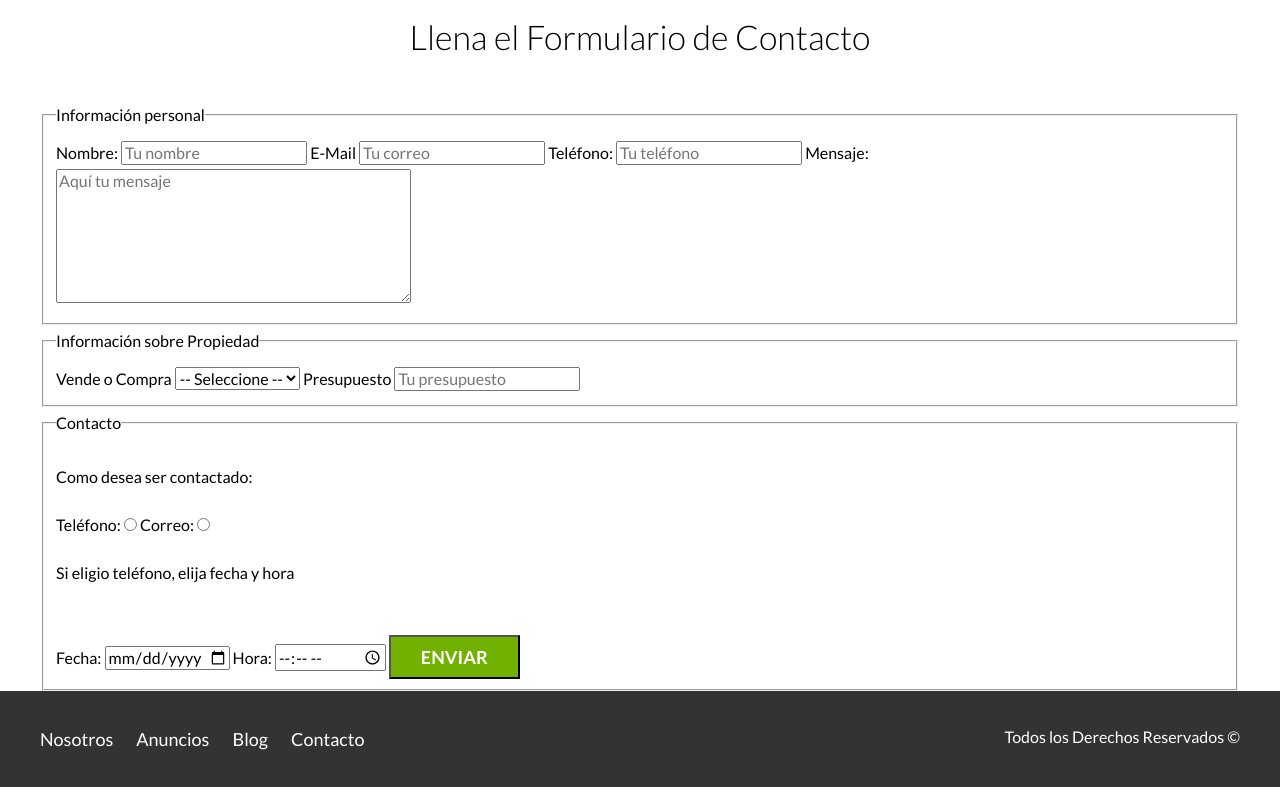
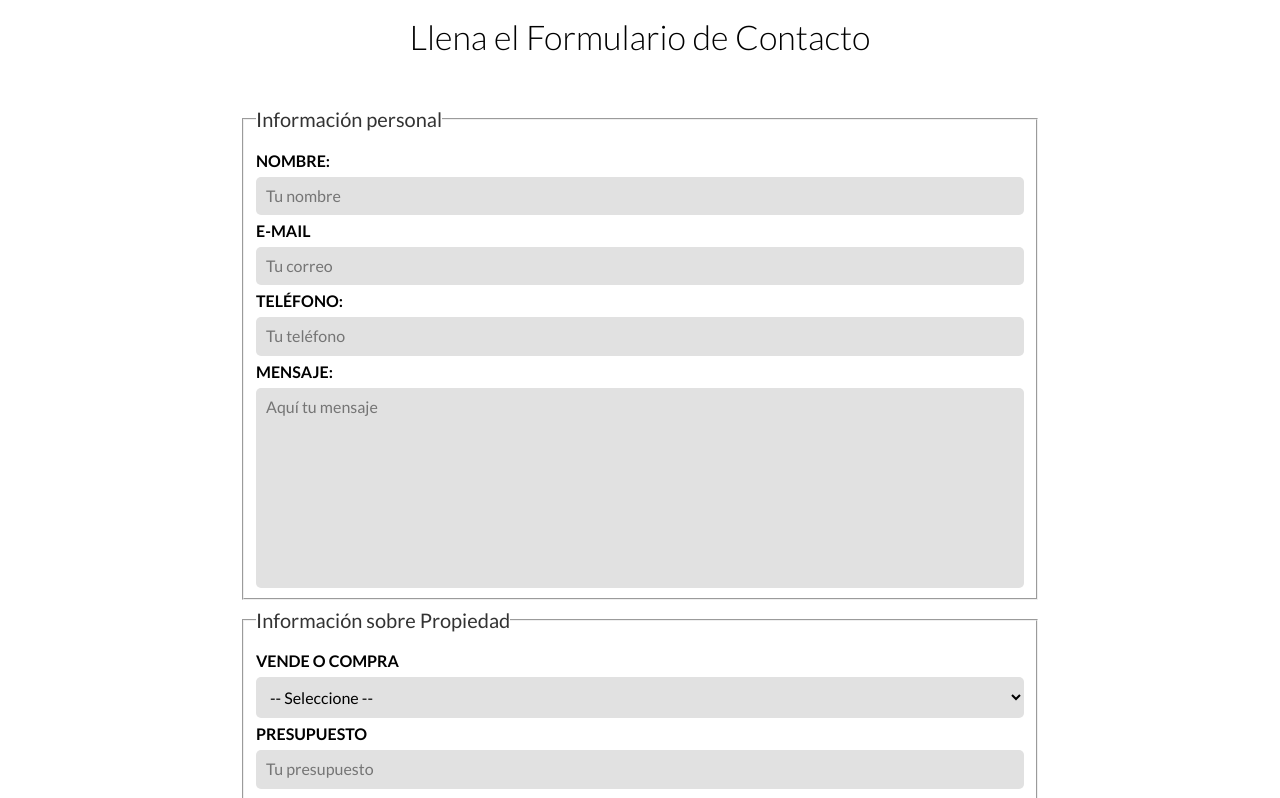
Before and after one commit to EdRocha-Web/Practica3, a plain HTML site: page contacto.html in a window 1280 px wide. Shown: the part 909-1707 px from the top of the page. Drawn offline with Linux system fonts and the light colour scheme.

Commit message:
Add files via upload

```diff
--- a/css/misestilos.css
+++ b/css/misestilos.css
@@ -37,10 +37,6 @@ body{
     line-height: 2;
 }
 /*Utilidades*/
-.centrar-contenido{
-    max-width: 80rem; /*800px*/
-    margin: 0 auto;
-}
 .fw-300{
     font-weight: 300;
 }
@@ -62,9 +58,17 @@ img{
     margin-bottom: 2rem;
 }
 
+.section{
+    margin-top: 2rem;
+}
 .contenedor{
     max-width: 120rem; /*1200*/
     margin: 0 auto; /* Centrar contenido */
+}
+
+.centrar-contenido{
+    max-width: 80rem; /*800px*/
+    margin: 0 auto;
 }
 
 h1{
@@ -388,3 +392,43 @@ justify-content: space-between; /*Distribiye el espacio y deja al principio y al
 .iconos-anuncio p{
     justify-content: left;
 }
+
+/*CONTACTO*/
+
+label{
+    display: block;
+    text-transform: uppercase;
+    font-weight: 700;
+}
+
+/*input[type="text"],
+input[type="email"]{  Selector de atributo*/
+input:not([type="submit"]),textarea, select /*Selector de negación*/
+{
+    background-color: #e1e1e1;
+    display: block;
+    width: 100%;
+    padding: 1rem;
+    border: none;
+    border-radius: .5rem;
+}
+
+textarea{
+    height: 20rem;
+    max-height: 20rem;
+    min-height: 20rem;
+    resize: none;
+}
+
+legend{
+    font-size: 2rem;
+    color: #333333;
+}
+
+form p{
+    font-size: 1.4rem;
+}
+
+.radiob{
+    align-items: flex-start;
+}
```
